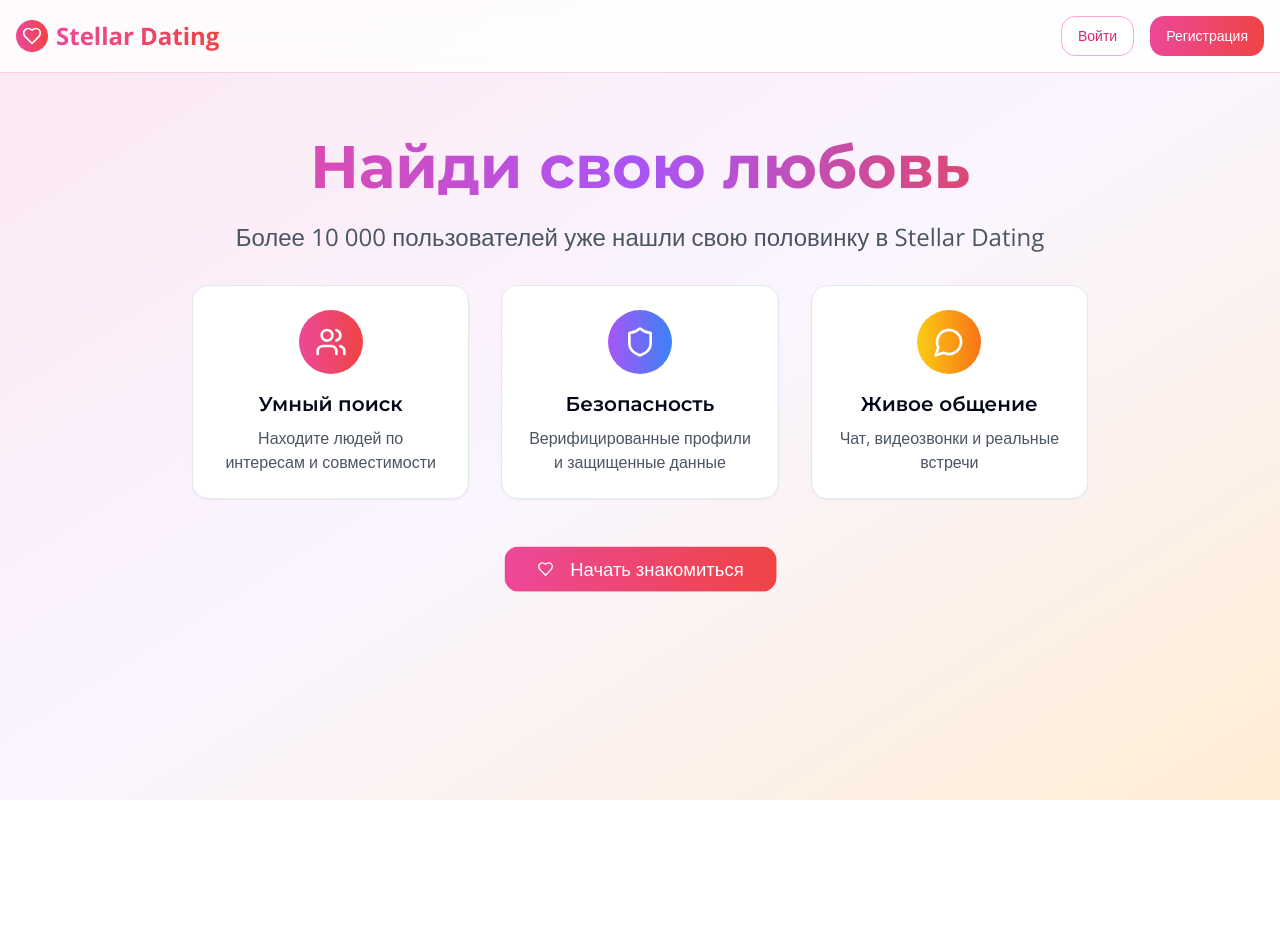
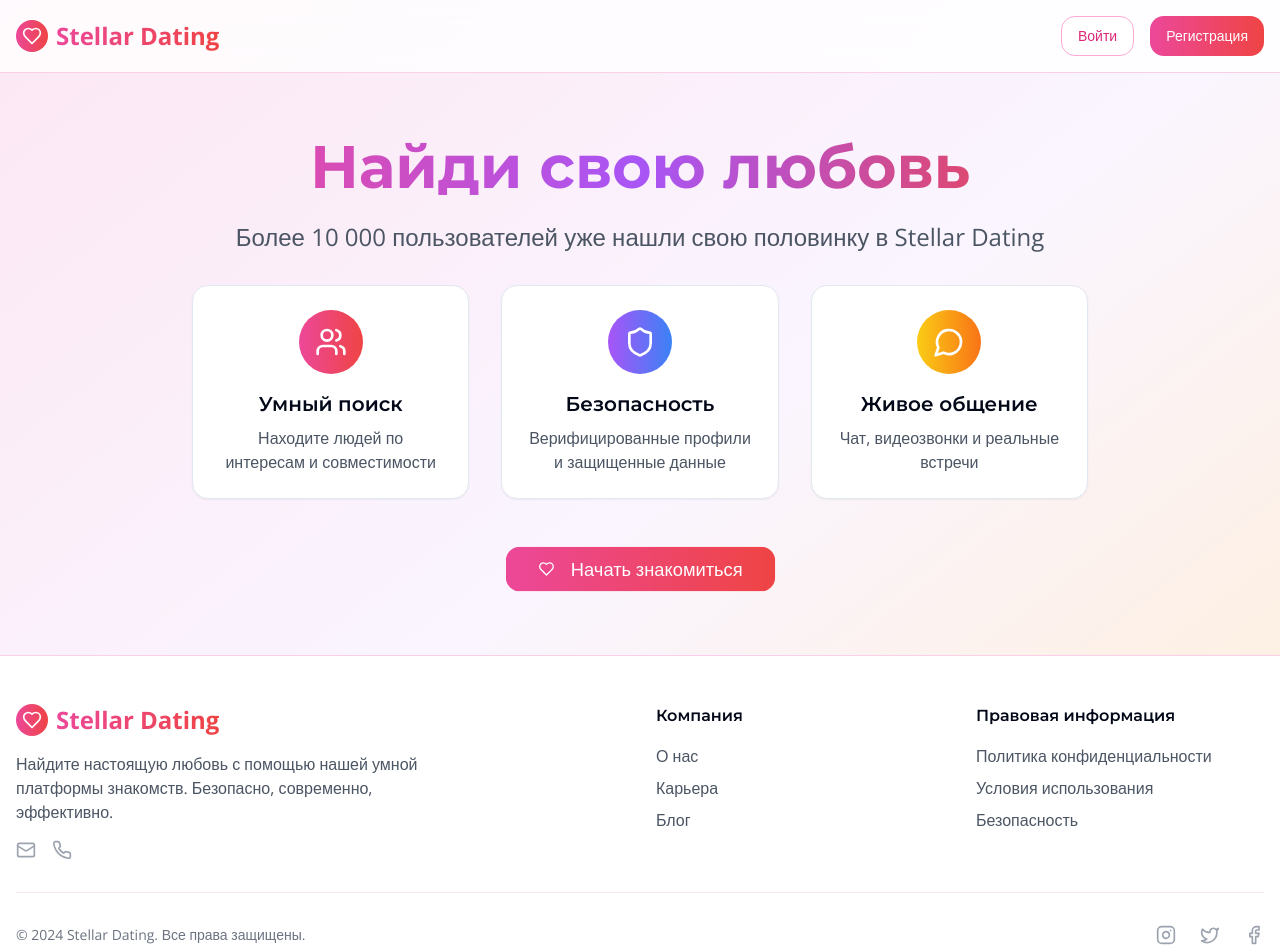
Before and after one commit to pr-poehali-dev/tinder-clone-project, a React (Vite) app: page / in a window 1280 px wide. Shown: the top 952 px of the page. Before the commit the page ends 800 px from the top, so only its background shows below. Built offline with nearby package versions, Linux system fonts and the light colour scheme.

Commit message:
Добавить ссылки в подвал сайта

```diff
--- a/src/components/LandingPage.tsx
+++ b/src/components/LandingPage.tsx
@@ -2,6 +2,7 @@ import React from 'react';
 import { Button } from '@/components/ui/button';
 import { Card, CardContent } from '@/components/ui/card';
 import Icon from '@/components/ui/icon';
+import { Link } from 'react-router-dom';
 
 interface LandingPageProps {
   onShowAuth: () => void;
@@ -92,6 +93,99 @@ export default function LandingPage({ onShowAuth }: LandingPageProps) {
           </Button>
         </div>
       </main>
+
+      {/* Footer */}
+      <footer className="bg-white border-t border-pink-200 py-12">
+        <div className="container mx-auto px-4">
+          <div className="grid grid-cols-1 md:grid-cols-4 gap-8">
+            {/* Company Info */}
+            <div className="col-span-1 md:col-span-2">
+              <div className="flex items-center space-x-2 mb-4">
+                <div className="w-8 h-8 bg-gradient-to-r from-pink-500 to-red-500 rounded-lg flex items-center justify-center">
+                  <Icon name="Heart" size={20} className="text-white" />
+                </div>
+                <span className="text-2xl font-bold bg-gradient-to-r from-pink-500 to-red-500 bg-clip-text text-transparent">
+                  Stellar Dating
+                </span>
+              </div>
+              <p className="text-gray-600 mb-4 max-w-md">
+                Найдите настоящую любовь с помощью нашей умной платформы знакомств.
+                Безопасно, современно, эффективно.
+              </p>
+              <div className="flex space-x-4">
+                <a href="#" className="text-gray-400 hover:text-pink-500 transition-colors">
+                  <Icon name="Mail" size={20} />
+                </a>
+                <a href="#" className="text-gray-400 hover:text-pink-500 transition-colors">
+                  <Icon name="Phone" size={20} />
+                </a>
+              </div>
+            </div>
+
+            {/* Company Links */}
+            <div>
+              <h4 className="font-semibold mb-4">Компания</h4>
+              <ul className="space-y-2">
+                <li>
+                  <Link to="/about" className="text-gray-600 hover:text-pink-500 transition-colors">
+                    О нас
+                  </Link>
+                </li>
+                <li>
+                  <a href="#" className="text-gray-600 hover:text-pink-500 transition-colors">
+                    Карьера
+                  </a>
+                </li>
+                <li>
+                  <a href="#" className="text-gray-600 hover:text-pink-500 transition-colors">
+                    Блог
+                  </a>
+                </li>
+              </ul>
+            </div>
+
+            {/* Legal Links */}
+            <div>
+              <h4 className="font-semibold mb-4">Правовая информация</h4>
+              <ul className="space-y-2">
+                <li>
+                  <Link to="/privacy" className="text-gray-600 hover:text-pink-500 transition-colors">
+                    Политика конфиденциальности
+                  </Link>
+                </li>
+                <li>
+                  <Link to="/terms" className="text-gray-600 hover:text-pink-500 transition-colors">
+                    Условия использования
+                  </Link>
+                </li>
+                <li>
+                  <a href="#" className="text-gray-600 hover:text-pink-500 transition-colors">
+                    Безопасность
+                  </a>
+                </li>
+              </ul>
+            </div>
+          </div>
+
+          {/* Bottom Bar */}
+          <div className="border-t border-pink-100 mt-8 pt-8 flex flex-col md:flex-row justify-between items-center">
+            <p className="text-gray-500 text-sm">
+              © 2024 Stellar Dating. Все права защищены.
+            </p>
+            <div className="flex space-x-6 mt-4 md:mt-0">
+              <a href="#" className="text-gray-400 hover:text-pink-500 transition-colors">
+                <Icon name="Instagram" size={20} />
+              </a>
+              <a href="#" className="text-gray-400 hover:text-pink-500 transition-colors">
+                <Icon name="Twitter" size={20} />
+              </a>
+              <a href="#" className="text-gray-400 hover:text-pink-500 transition-colors">
+                <Icon name="Facebook" size={20} />
+              </a>
+            </div>
+          </div>
+        </div>
+      </footer>
     </div>
   );
 }
```
